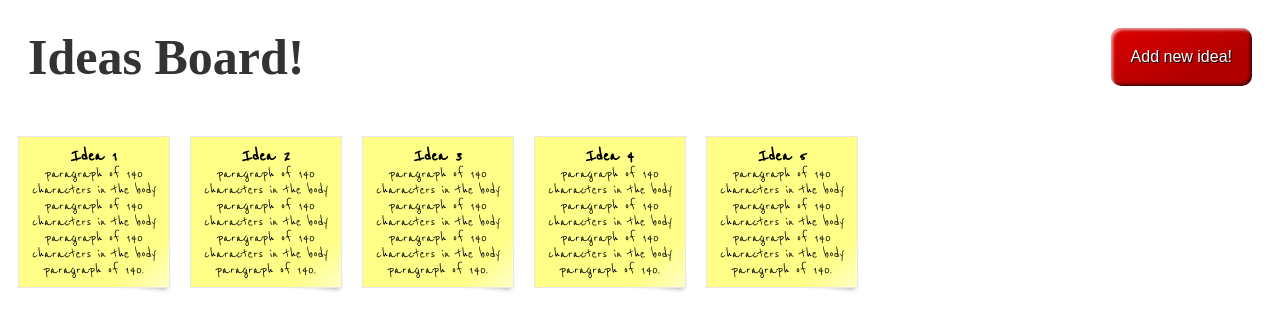
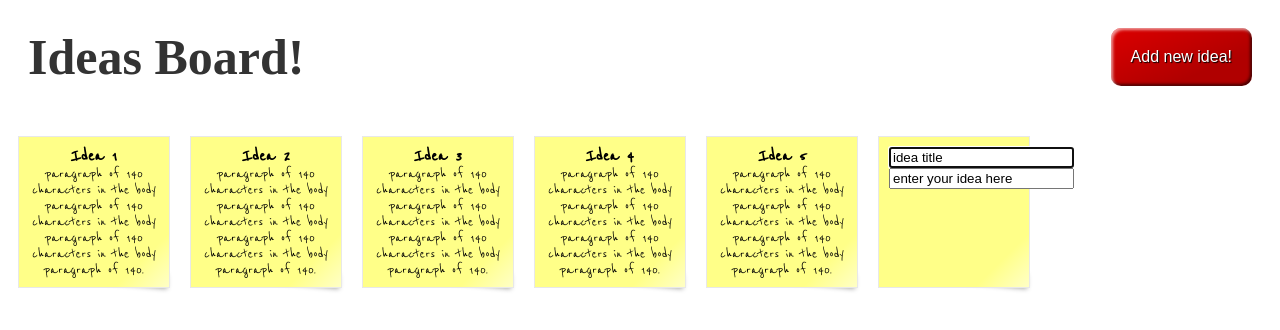
Before and after one commit to ahneo/idea-board, a React (Vite) app: page / in a window 1280 px wide. Both pictures are taken after a click on the button "Add new idea!". Shown: the top 330 px of the page. Built offline with nearby package versions, Linux system fonts and the light colour scheme.

Commit message:
add new idea button click and new idea creation

```diff
--- a/src/App.js
+++ b/src/App.js
@@ -7,7 +7,9 @@ class App extends React.Component {
     super(props);
 
     this.state = {
-      ideas: []
+      ideas: [],
+      ideas_id_count: 5,
+      idea_active_id: -1
     };
   }
   componentDidMount() {
@@ -53,17 +55,44 @@ class App extends React.Component {
       ideas
     });
   }
+  handleAddClick = event => {
+    //TODO:call API to get new idea
+    this.setState({
+      ideas_id_count: ++this.state.ideas_id_count,
+      ideas: [
+        ...this.state.ideas,
+        {
+          id: this.state.ideas_id_count,
+          created_date: "2014-01-01T23:28:56.782Z",
+          title: "idea title",
+          body: "enter your idea here"
+        }
+      ],
+      idea_active_id: this.state.ideas_id_count
+    });
+  };
   render() {
     return (
       <div>
         <header className="header">
           <span className="header__title">Ideas Board!</span>
-          <button className="header__button" type="button">
+          <button
+            className="header__button"
+            onClick={this.handleAddClick}
+            type="button"
+          >
             Add new idea!
           </button>
         </header>
         {this.state.ideas.map(idea => {
-          return <Idea key={idea.id} title={idea.title} body={idea.body} />;
+          return (
+            <Idea
+              key={idea.id}
+              title={idea.title}
+              body={idea.body}
+              active={this.state.idea_active_id === idea.id}
+            />
+          );
         })}
       </div>
     );
--- a/src/Idea.js
+++ b/src/Idea.js
@@ -2,12 +2,22 @@ import React from "react";
 
 class Idea extends React.Component {
   render() {
-    const { title, body } = this.props;
+    const { title, body, active } = this.props;
     return (
       <div className="idea">
-        <span className="idea-title">{title}</span>
-        <br />
-        {body}
+        {active ? (
+          <div>
+            <input type="text" value="idea title" autoFocus />
+            <br />
+            <input type="textarea" value="enter your idea here" />
+          </div>
+        ) : (
+          <div>
+            <span className="idea-title">{title}</span>
+            <br />
+            <span>{body}</span>
+          </div>
+        )}
       </div>
     );
   }
```
